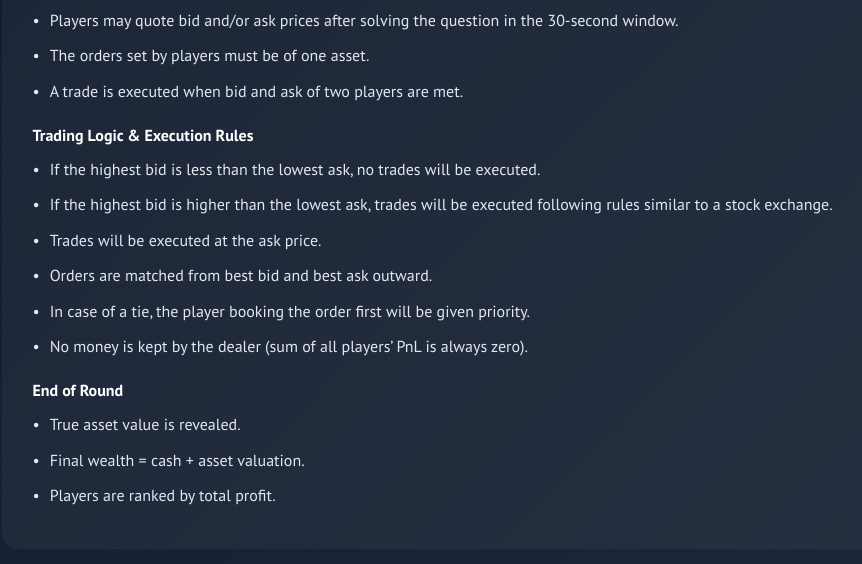
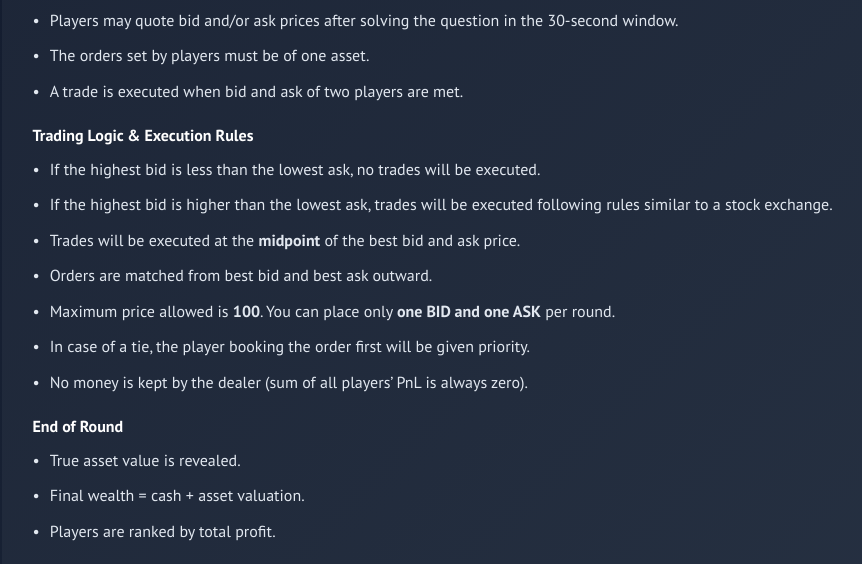
Before and after one commit to aryagiriX1219/marketsmith-repaired, a Django app: template templates/lobby/lobby.html in a window 1280 px wide, after a click on "HOW TO PLAY". Shown: the part 882-1446 px from the top of the page, without its empty margins (140-1002 px from the left). Run offline with Django 5.2, Linux system fonts and the light colour scheme; the template is opened without the code that fills it: most values are stand-ins (such as "Sample title", 1, 10 or a date in 2020).

Commit message:
Update lobby.html

```diff
--- a/templates/lobby/lobby.html
+++ b/templates/lobby/lobby.html
@@ -151,7 +151,7 @@
                         {% for player in leaderboard %}
                             <tr>
                                 <td>#{{ forloop.counter }}</td>
-                                <td>{{ player.user__username }}</td>
+                                <td>{{ player.user__first_name|default:player.user__username }}</td>
                                 <td>{{ player.total_pnl }}</td>
                             </tr>
                         {% endfor %}
@@ -203,8 +203,9 @@
                 <ul>
                     <li>If the highest bid is less than the lowest ask, no trades will be executed.</li>
                     <li>If the highest bid is higher than the lowest ask, trades will be executed following rules similar to a stock exchange.</li>
-                    <li>Trades will be executed at the ask price.</li>
+                    <li>Trades will be executed at the <strong>midpoint</strong> of the best bid and ask price.</li>
                     <li>Orders are matched from best bid and best ask outward.</li>
+                    <li>Maximum price allowed is <strong>100</strong>. You can place only <strong>one BID and one ASK</strong> per round.</li>
                     <li>In case of a tie, the player booking the order first will be given priority.</li>
                     <li>No money is kept by the dealer (sum of all players’ PnL is always zero).</li>
                 </ul>
```
